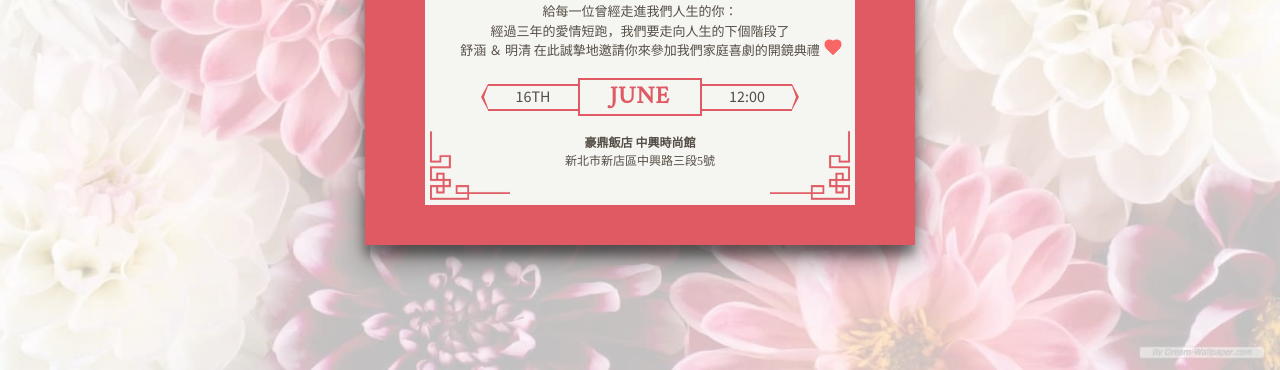
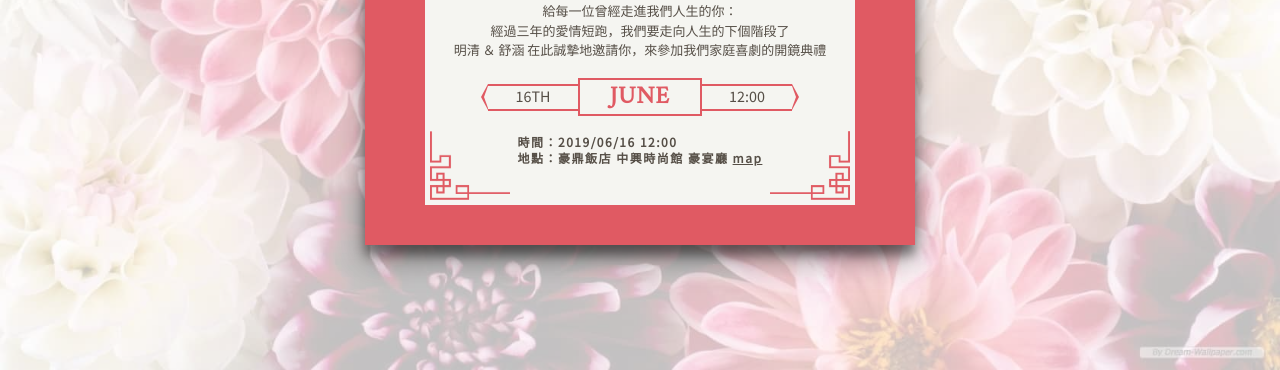
Before and after one commit to sabine1123/invitation, a plain HTML site: page index.html in a window 1280 px wide. Shown: the part 430-800 px from the top of the page. Drawn offline with nearby package versions, Linux system fonts and the light colour scheme.

Commit message:
Modify info

```diff
--- a/index.html
+++ b/index.html
@@ -36,7 +36,7 @@
                     <ul>
                         <li>給每一位曾經走進我們人生的你：</li>
                         <li>經過三年的愛情短跑，我們要走向人生的下個階段了</li>
-                        <li>舒涵 ＆ 明清 在此誠摯地邀請你來參加我們家庭喜劇的開鏡典禮<div class="heart"></div></li>
+                        <li>明清&nbsp;＆&nbsp;舒涵&nbsp;在此誠摯地邀請你，來參加我們家庭喜劇的開鏡典禮</li>
                     </ul>
                 </div>
                 <div class="date">
@@ -46,10 +46,10 @@
                     <div class="text">12:00</div>
                     <div class="tra border-right-empty"><span></span></div>
                 </div>
-                <div class="location">
+                <div class="info">
                     <ul>
-                        <li><strong>豪鼎飯店 中興時尚館</strong></li>
-                        <li>新北市新店區中興路三段5號</li>
+                        <li><strong>時間：2019/06/16&nbsp;12:00</strong></li>
+                        <li><strong>地點：豪鼎飯店&nbsp;中興時尚館&nbsp;豪宴廳&nbsp;<a href="https://www.google.com/maps/search/?api=1&query=24.977472, 121.545264&query_place_id=ChIJ5VZ6hPABaDQRivii0jWMKMM" target="_blank">map</a></strong></li>
                     </ul>
                 </div>
                 <div class="decWrap">
--- a/style.scss
+++ b/style.scss
@@ -220,14 +220,24 @@ body {
             }
         }
     }
-    .location {
+    .info {
         font-size: 12px;
         margin: 18px auto;
-        max-width: 155px;
+        max-width: 245px;
+        font-family: 'Noto Sans TC', sans-serif;
         ul {
             li {
-                line-height: 1.5;
-                text-align: center;
+                line-height: 1.3;
+                letter-spacing: 1.5px;
+            }
+        }
+        a {
+            color: #564f47;
+            &:visited {
+                color: #564f47;
+            }
+            &:hover, &:active {
+                color: $c-main;
             }
         }
     }
```
Also changed, not shown: style.css.
